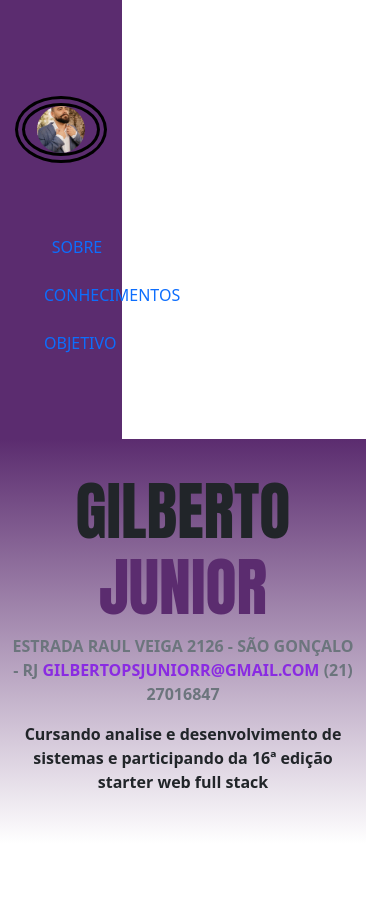
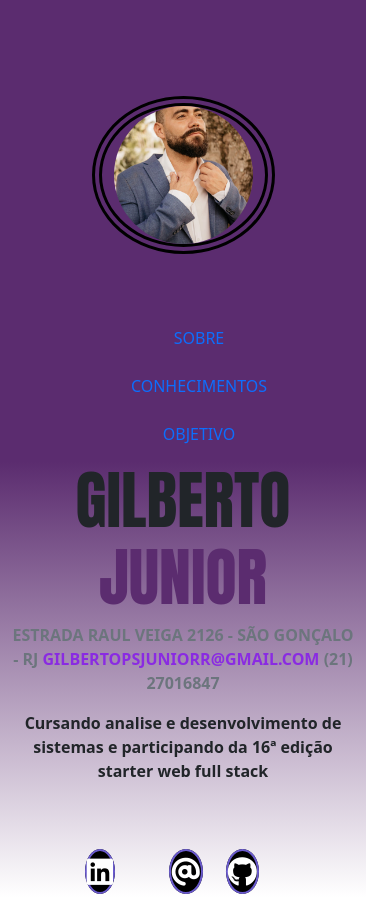
Before and after one commit to Gilberto-psJunior/WebFullStack-GrowDev, a plain HTML site: page Growdev/FRONTEND-III/bootstrap-atividade/indexport.html in a window 390 px wide. Before the commit the page ends 844 px from the top, so only its background shows below. Drawn offline with nearby package versions, Linux system fonts and the light colour scheme.

Commit message:
responsive

```diff
--- a/Growdev/FRONTEND-III/bootstrap-atividade/indexport.html
+++ b/Growdev/FRONTEND-III/bootstrap-atividade/indexport.html
@@ -7,16 +7,20 @@
     <link href="https://cdn.jsdelivr.net/npm/bootstrap@5.3.2/dist/css/bootstrap.min.css" rel="stylesheet"
         integrity="sha384-T3c6CoIi6uLrA9TneNEoa7RxnatzjcDSCmG1MXxSR1GAsXEV/Dwwykc2MPK8M2HN" crossorigin="anonymous">
     <link rel="stylesheet" href="style.css">
+    <link rel="stylesheet" href="https://cdnjs.cloudflare.com/ajax/libs/font-awesome/6.0.0/css/all.min.css"
+        integrity="sha512-9usAa10IRO0HhonpyAIVpjrylPvoDwiPUiKdWk5t3PyolY1cOd4DSE0Ga+ri4AuTroPR5aQvXU9xC6qOPnzFeg=="
+        crossorigin="anonymous" referrerpolicy="no-referrer" />
+    <link rel="shortcut icon" href="img/icons8-estrela-50.png" type="image/x-icon" />
     <title>Document</title>
 </head>
 
 <body>
     <main>
         <div class=" principal container-fluid d-flex   w-100">
-            <div class="row d-flex w-100  ">
-                <div class="coluna1  col-4   ">
+            <div class="row   d-flex w-100  ">
+                <div class="coluna1  col   ">
                     <div class="row d-flex mt-5     justify-content-center ">
-                        <img class="avatar mt-5     w-75      "
+                        <img class="avatar mt-5     w-50      "
                             src="./img/321056310_1151378995748656_1052602009200334257_n.jpg" alt="">
 
                     </div>
@@ -37,19 +41,30 @@
                 <div class="col  infos d-grid  d-flex w-100 justify-content-center align-items-center ">
 
 
-                    <div class="row"><h1 class="nome text-center     ">GILBERTO <span>JUNIOR</span></h1>
-                    <div class="col text-center"><strong>
-                        <address class="tex-center text-secondary ">
-                            ESTRADA RAUL VEIGA 2126 - SÃO GONÇALO - RJ <email>GILBERTOPSJUNIORR@GMAIL.COM</email> (21) 27016847</address>
-                            <div class="col"><p>Cursando analise e desenvolvimento de sistemas e participando da 16ª edição starter web full stack</p></div>
-                    </strong></div></div>
+                    <div class="row">
+                        <h1 class="nome text-center     ">GILBERTO <span>JUNIOR</span></h1>
+                        <div class="col text-center"><strong>
+                                <address class="tex-center text-secondary ">
+                                    ESTRADA RAUL VEIGA 2126 - SÃO GONÇALO - RJ <email>GILBERTOPSJUNIORR@GMAIL.COM
+                                    </email> (21) 27016847</address>
+                                <div class="col">
+                                    <p>Cursando analise e desenvolvimento de sistemas e participando da 16ª edição
+                                        starter web full stack</p>
+                                </div>
+                            </strong></div>
+                        <div class="row mt-5  row-cols-3 d-flex justify-content-center ">
+                            <div class="colcol-1 text-center "><a class="icon" href=""><i class="fa-brands  fa-linkedin"></i></a></div>
+                            <div class="col col-1   text-center"><a class="icon " href=""><i class="fa-solid icon fa-at  "></i></a></div>
+                            <div class="col text-center  "><a class="icon" href=""><i class="fa-brands fa-github"></i></a></div>
+                        </div>
+                    </div>
 
 
                 </div>
 
 
-                </div>
             </div>
+        </div>
 
         </div>
 
--- a/Growdev/FRONTEND-III/bootstrap-atividade/style.css
+++ b/Growdev/FRONTEND-III/bootstrap-atividade/style.css
@@ -53,3 +53,16 @@ img{
 email{
     color: blueviolet;
 }
+a.icon{
+    height: 60px;
+    width: 80px;
+    border-radius: 100%;
+    line-height: 50px;
+    text-decoration: none;
+    text-align: center;
+    background-color:#000;
+    color: white ;
+    border: 2px solid #6A5ACD;
+    font-size: 30px;
+
+}
```
